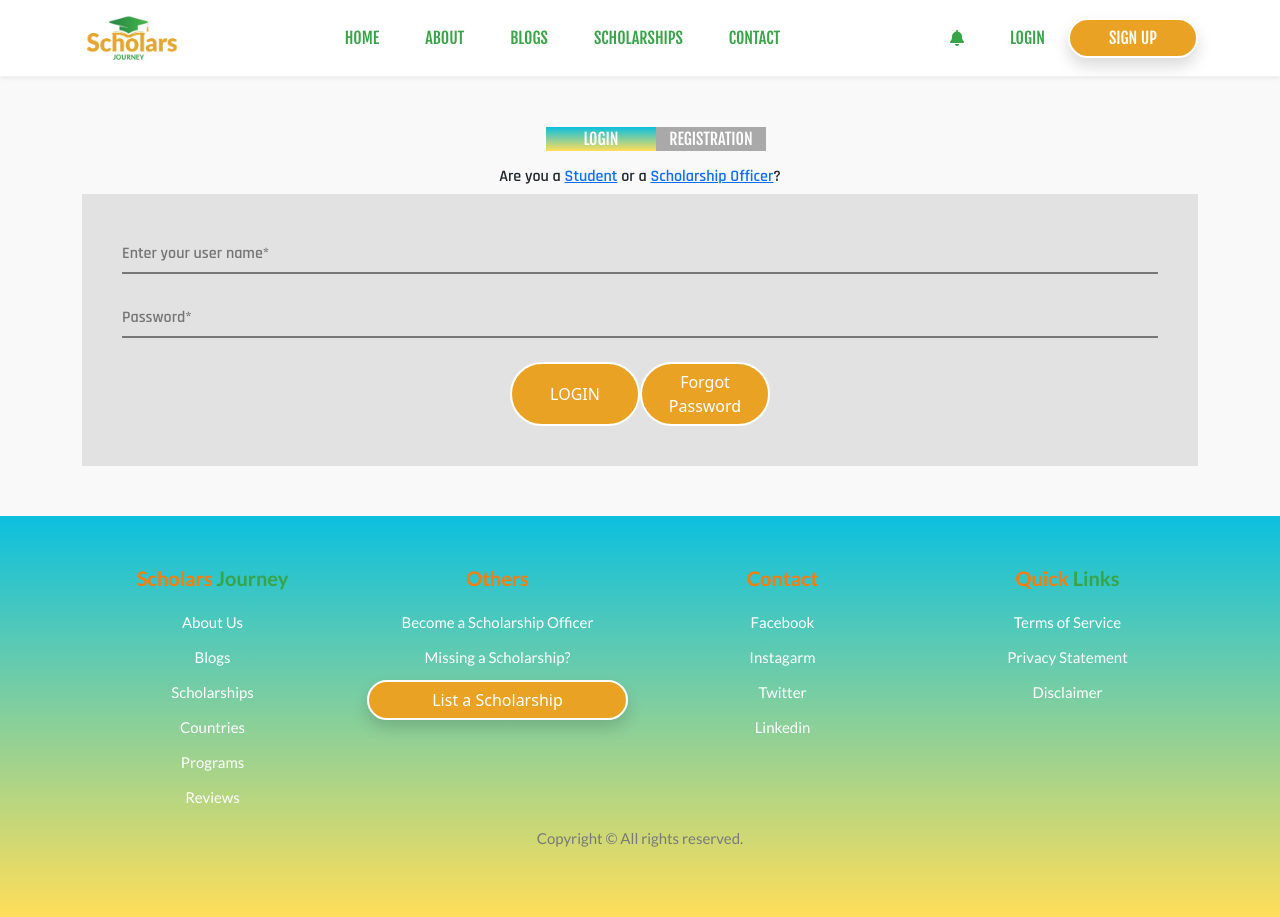
After one commit to Samia35-2973/Scholarship-Website, a PHP site: page /so-form.html in a window 1280 px wide. The commit adds this page. Run offline with PHP 8.4, Linux system fonts and the light colour scheme; some libraries are stand-ins or nearby versions.

```diff
--- a/blog.html
+++ b/blog.html
@@ -295,7 +295,7 @@
                 <div class="col-md-3">
                     <h6>Others</h6>
                     <ul>
-                        <li><a href="so-reg-form.html">Become a Scholarship Officer</a></li>
+                        <li><a href="so-form.html">Become a Scholarship Officer</a></li>
                         <li><a href="">Missing a Scholarship?</a></li>
                         <a class="btn btn-outline-success shadow" href="#" role="button">List a Scholarship</a>
                     </ul>
--- a/css/form_style.css
+++ b/css/form_style.css
@@ -139,7 +139,7 @@ header {
     color: #787878;
     font-weight: 600;
     width: auto;
-    height: auto;
+    /* height: auto; */
 }
 
 /* .item1 {
--- a/index.html
+++ b/index.html
@@ -292,7 +292,7 @@
                 <div class="col-md-3">
                     <h6>Others</h6>
                     <ul>
-                        <li><a href="so-reg-form.html">Become a Scholarship Officer</a></li>
+                        <li><a href="so-form.html">Become a Scholarship Officer</a></li>
                         <li><a href="">Missing a Scholarship?</a></li>
                         <a class="btn btn-outline-success shadow" href="#" role="button">List a Scholarship</a>
                     </ul>
--- a/scholarshipList.html
+++ b/scholarshipList.html
@@ -203,7 +203,7 @@
                 <div class="col-md-3">
                     <h6>Others</h6>
                     <ul>
-                        <li><a href="so-reg-form.html">Become a Scholarship Officer</a></li>
+                        <li><a href="so-form.html">Become a Scholarship Officer</a></li>
                         <li><a href="">Missing a Scholarship?</a></li>
                         <a class="btn btn-outline-success shadow" href="#" role="button">List a Scholarship</a>
                     </ul>
--- /dev/null
+++ b/so-form.html
@@ -0,0 +1,292 @@
+<!doctype html>
+<html lang="en">
+
+<head>
+    <meta charset="utf-8">
+    <meta name="viewport" content="width=device-width, initial-scale=1">
+    <title>Scholars Journey - Blog</title>
+    <!-- Linking CSS -->
+    <link rel="stylesheet" href="css/bootstrap.min.css">
+    <link rel="stylesheet" href="css/form_style.css">
+    <script src="https://kit.fontawesome.com/01b8ea8174.js" crossorigin="anonymous"></script>
+</head>
+
+<body>
+    <header>
+        <nav class="navbar fixed-top navbar-expand-lg navbar-light shadow-sm" style="background-color: #FFFFFF;">
+            <div class="container">
+                <a class="navbar-brand" href="index.html">
+                    <img src="images/blogs/logo.png" alt="Logo" width="100px" height="50px">
+                </a>
+                <button class="navbar-toggler" type="button" data-bs-toggle="collapse"
+                    data-bs-target="#navbarSupportedContent" aria-controls="navbarSupportedContent"
+                    aria-expanded="false" aria-label="Toggle navigation">
+                    <span class="navbar-toggler-icon"></span>
+                </button>
+                <div class="collapse navbar-collapse" id="navbarSupportedContent">
+                    <ul class="navbar-nav mx-auto mb-2 mb-lg-0">
+                        <li class="nav-item">
+                            <a class="nav-link" href="index.html">HOME</a>
+                        </li>
+                        <li class="nav-item">
+                            <a class="nav-link" href="index.html#aboutSection">ABOUT</a>
+                        </li>
+                        <li class="nav-item">
+                            <a class="nav-link" href="blog.html">BLOGS</a>
+                        </li>
+                        <li class="nav-item">
+                            <a class="nav-link" href="scholarshipList.html">SCHOLARSHIPS</a>
+                        </li>
+                        <li class="nav-item">
+                            <a class="nav-link" href="#footerSection">CONTACT</a>
+                        </li>
+                    </ul>
+                    <ul class="navbar-nav mb-2 mb-lg-0">
+                        <li class="nav-item">
+                            <a class="nav-link" href="#">
+                                <i class="fa-solid fa-bell"></i>
+                            </a>
+                        </li>
+                        <li class="nav-item">
+                            <a class="nav-link" href="#">LOGIN</a>
+                        </li>
+                    </ul>
+                    <a class="btn btn-outline-success shadow cus-btn" href="#" role="button">SIGN UP</a>
+                </div>
+            </div>
+        </nav>
+    </header>
+    <main>
+        <section class="tabs">
+            <div class="container form-section">
+                <div class="row g-5">
+                    <div class="col-md-12">
+                        <ul>
+                            <li class="item1 active">LOGIN</li>
+                            <li class="item2">REGISTRATION</li>
+                        </ul>
+                        <h6>Are you a <a href="student-form.html">Student</a> or a <a
+                                href="so-reg-form.html">Scholarship
+                                Officer</a>?
+                        </h6>
+                    </div>
+                </div>
+                <div class="row g-5">
+                    <div class="col-md-12">
+                        <div class="tab-1">
+                            <form action="" class="a-form">
+                                <div class="row g-5">
+                                    <div class="col-md-12">
+                                        <input type="text" name="user-name" placeholder="Enter your user name*" required
+                                            id="userName">
+                                    </div>
+                                </div>
+                                <br>
+                                <div class="row g-5">
+                                    <div class="col-md-12">
+                                        <input type="password" name="pass" placeholder="Password*" required
+                                            id="user-pass">
+                                    </div>
+                                </div>
+                                <br>
+                                <div class="d-flex flex-row justify-content-center">
+                                    <button class="btn cus-btn" type="submit">LOGIN</button>
+                                    <a class="btn cus-btn" href="">Forgot Password</a>
+                                </div>
+                            </form>
+                        </div>
+                        <div class="tab-2">
+                            <form action="" class="a-form">
+                                <p>Personal Information</p>
+                                <div class="row g-5">
+                                    <div class="col-md-6">
+                                        <input type="text" name="first-name" placeholder="Enter your first name*"
+                                            required id="firstName">
+                                    </div>
+                                    <div class="col-md-6">
+                                        <input type="text" name="last-name" placeholder="Enter your last name*" required
+                                            id="lastName">
+                                    </div>
+                                    <div class="col-md-6" style="display: flex;
+                                    justify-content: space-between;">
+                                        <p class="cus-design"><label>Gender*: </label></p>
+                                        <p class="cus-design"><input type="radio" name="gender" id="user-male"
+                                                value="male"><label for="user-male">Male</label></p>
+                                        <p class="cus-design"><input type="radio" name="gender" id="user-female"
+                                                value="female"><label for="user-female">Female</label></p>
+                                        <p class="cus-design"><input type="radio" name="gender" id="user-others"
+                                                value="others"><label for="user-others">Others</label></p>
+                                    </div>
+                                    <div class="col-md-6" style="display: flex;
+                                    justify-content: flex-start;">
+                                        <p>Birthday*: <input type="date" id="birthday" name="birth-day"></p>
+                                    </div>
+                                    <div class="col-md-6">
+                                        <input type="email" name="mail" placeholder="Enter your Email*" required
+                                            id="e-mail">
+                                    </div>
+                                    <div class="col-md-6">
+                                        <input type="email" name="c-mail" placeholder="Confirm your Email*" required
+                                            id="c-e-mail">
+                                    </div>
+                                </div>
+                                <br>
+                                <p>Professional Information</p>
+                                <div class="row g-5">
+                                    <div class="col-md-6">
+                                        <input type="url" name="site-url" placeholder="Website*" required id="website">
+                                    </div>
+                                    <div class="col-md-6">
+                                        <input type="text" name="so-designation" placeholder="Designation*" required
+                                            id="designation">
+                                    </div>
+                                    <div class="col-md-6">
+                                        <input type="text" name="institute" placeholder="Institute*" required
+                                            id="user-institute">
+                                    </div>
+                                    <div class="col-md-6">
+                                        <input type="text" name="institute-add" placeholder="Institute Address*"
+                                            required id="user-institute-add">
+                                    </div>
+                                    <div class="col-md-6">
+                                        <input type="tel" name="phone" placeholder="Contact Number*" required
+                                            id="user-phone">
+                                    </div>
+                                    <div class="col-md-6">
+                                        <input type="text" name="short-bio" placeholder="Short Bio*" required
+                                            id="user-short-bio">
+                                    </div>
+                                </div>
+                                <br>
+                                <p>Location</p>
+                                <div class="row g-5">
+                                    <div class="col-md-6">
+                                        <input type="text" name="country" placeholder="Country*" required
+                                            id="user-country">
+                                    </div>
+                                    <div class="col-md-6">
+                                        <input type="text" name="city" placeholder="City*" required id="user-city">
+                                    </div>
+                                    <div class="col-md-6">
+                                        <input type="text" name="address" placeholder="Address*" required
+                                            id="user-address">
+                                    </div>
+                                    <div class="col-md-6">
+                                        <input type="text" name="zipcode" placeholder="Zip Code*" required
+                                            id="user-zipcode">
+                                    </div>
+                                </div>
+                                <br>
+                                <p>Secure Account</p>
+                                <div class="row g-5">
+                                    <div class="col-md-6">
+                                        <input type="password" name="pass" placeholder="Password*" required
+                                            id="user-pass">
+                                    </div>
+                                    <div class="col-md-6">
+                                        <input type="c-password" name="cpass" placeholder="Confirm Password*" required
+                                            id="user-cpass">
+                                    </div>
+                                </div>
+                                <br>
+                                <p>Notification Preference</p>
+                                <div class="row g-5">
+                                    <div class="col-md-6">
+                                        <p><input type="checkbox" name="not-pre-1" id="user-not-pre-1" value="agree">
+                                            Receive Mail on Latest Scholarships</p>
+                                    </div>
+                                    <div class="col-md-6">
+                                        <p><input type="checkbox" name="not-pre-2" id="user-not-pre-2" value="agree">
+                                            Get notified for scholarships</p>
+                                    </div>
+                                </div>
+                                <p><input type="checkbox" name="terms" id="user-terms" value="agree"> I agree with the
+                                    terms and conditions as a Scholarship Officer. I have read the
+                                    terms and condition statement.</p>
+                                <div class="d-flex flex-row justify-content-center">
+                                    <button class="btn cus-btn" type="submit">SIGN UP</button>
+                                </div>
+                            </form>
+                        </div>
+                    </div>
+                </div>
+        </section>
+    </main>
+    <footer id="footerSection">
+        <div class="container">
+            <div class="row footer-section">
+                <div class="col-md-3">
+                    <h6>Scholars <span style="color: #37A447;">Journey</span></h6>
+                    <ul>
+                        <li><a href="index.html#aboutSection">About Us</a></li>
+                        <li><a href="blog.html">Blogs</a></li>
+                        <li><a href="scholarshipList.html">Scholarships</a></li>
+                        <li><a href="scholarshipList.html">Countries</a></li>
+                        <li><a href="scholarshipList.html">Programs</a></li>
+                        <li><a href="#reviewSection">Reviews</a></li>
+                    </ul>
+                </div>
+                <div class="col-md-3">
+                    <h6>Others</h6>
+                    <ul>
+                        <li><a href="so-form.html">Become a Scholarship Officer</a></li>
+                        <li><a href="">Missing a Scholarship?</a></li>
+                        <a class="btn btn-outline-success shadow" href="#" role="button">List a Scholarship</a>
+                    </ul>
+                </div>
+                <div class="col-md-3">
+                    <h6>Contact</h6>
+                    <ul>
+                        <li><a href="https://facebook.com/">Facebook</a></li>
+                        <li><a href="https://www.instagram.com/">Instagarm</a></li>
+                        <li><a href="https://twitter.com/">Twitter</a></li>
+                        <li><a href="https://www.linkedin.com/">Linkedin</a></li>
+                    </ul>
+                </div>
+                <div class="col-md-3">
+                    <h6>Quick <span style="color: #37A447;">Links</span></h6>
+                    <ul>
+                        <li><a href="">Terms of Service</a></li>
+                        <li><a href="">Privacy Statement</a></li>
+                        <li><a href="">Disclaimer</a></li>
+                    </ul>
+                </div>
+            </div>
+            <div class="row footer-2">
+                <div class="col textcopy">
+                    <p>Copyright &copy; All rights reserved.</p>
+                </div>
+            </div>
+        </div>
+    </footer>
+    <!-- JS -->
+    <script src="https://code.jquery.com/jquery-3.5.1.slim.min.js"></script>
+    <script src="https://cdn.jsdelivr.net/npm/popper.js@1.16.1/dist/umd/popper.min.js"></script>
+    <script src="js/bootstrap.bundle.min.js"></script>
+
+    <!-- jquery tab code -->
+    <script>
+        $(document).ready(function () {
+            $(".tab-2").hide();//only one is active, rests
+
+            //item1
+            $(".item1").on("click", function () {
+                $(".tab-1").show();
+                $(".tab-2").hide();
+
+                $(".item1").addClass("active");
+                $(".item2").removeClass("active");
+            });
+            //item2
+            $(".item2").on("click", function () {
+                $(".tab-1").hide();
+                $(".tab-2").show();
+
+                $(".item1").removeClass("active");
+                $(".item2").addClass("active");
+            });
+        });
+    </script>
+</body>
+
+</html>
```
Also changed, not shown: student-form.html (renamed from so-reg-form.html, +16 -14 lines).
